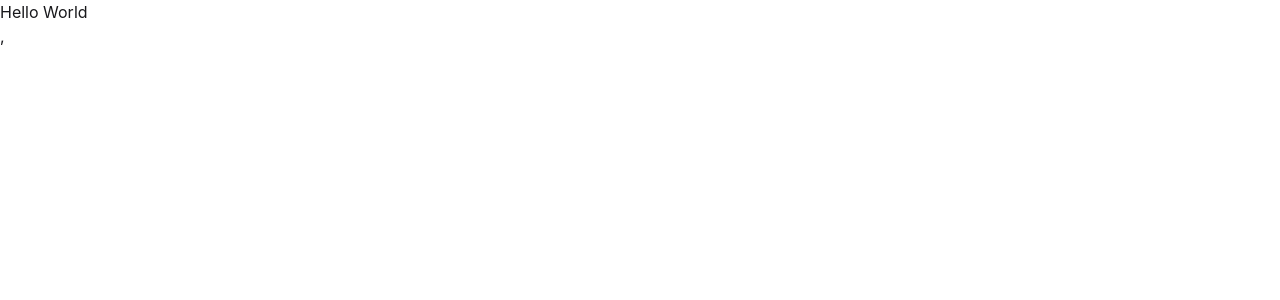
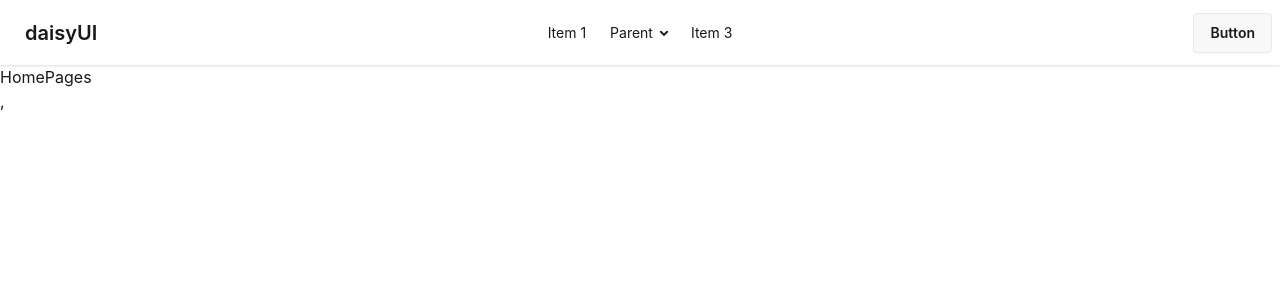
Before and after one commit to Sima-akhter/book-vibe-project, a React (Vite) app: page / in a window 1280 px wide. Shown: the top 300 px of the page. Built offline with nearby package versions, Linux system fonts and the light colour scheme.

Commit message:
added navber

```diff
--- /dev/null
+++ b/src/Layout/MainLayout.jsx
@@ -0,0 +1,15 @@
+import React from 'react'
+import Navber from '../component/shared/navber/Navber'
+import { Outlet } from 'react-router'
+
+const MainLayout = () => {
+  return (
+    <div>
+
+        <Navber></Navber>
+        <Outlet></Outlet>
+    </div>
+  )
+}
+
+export default MainLayout
--- /dev/null
+++ b/src/component/shared/navber/Navber.jsx
@@ -0,0 +1,53 @@
+import React from 'react'
+
+const Navber = () => {
+  return (
+    <div>
+
+<div className="navbar bg-base-100 shadow-sm">
+  <div className="navbar-start">
+    <div className="dropdown">
+      <div tabIndex={0} role="button" className="btn btn-ghost lg:hidden">
+        <svg xmlns="http://www.w3.org/2000/svg" className="h-5 w-5" fill="none" viewBox="0 0 24 24" stroke="currentColor"> <path strokeLinecap="round" strokeLinejoin="round" strokeWidth="2" d="M4 6h16M4 12h8m-8 6h16" /> </svg>
+      </div>
+      <ul
+        tabIndex="-1"
+        className="menu menu-sm dropdown-content bg-base-100 rounded-box z-1 mt-3 w-52 p-2 shadow">
+        <li><a>Item 1</a></li>
+        <li>
+          <a>Parent</a>
+          <ul className="p-2">
+            <li><a>Submenu 1</a></li>
+            <li><a>Submenu 2</a></li>
+          </ul>
+        </li>
+        <li><a>Item 3</a></li>
+      </ul>
+    </div>
+    <a className="btn btn-ghost text-xl">daisyUI</a>
+  </div>
+  <div className="navbar-center hidden lg:flex">
+    <ul className="menu menu-horizontal px-1">
+      <li><a>Item 1</a></li>
+      <li>
+        <details>
+          <summary>Parent</summary>
+          <ul className="p-2 bg-base-100 w-40 z-1">
+            <li><a>Submenu 1</a></li>
+            <li><a>Submenu 2</a></li>
+          </ul>
+        </details>
+      </li>
+      <li><a>Item 3</a></li>
+    </ul>
+  </div>
+  <div className="navbar-end">
+    <a className="btn">Button</a>
+  </div>
+</div>
+
+    </div>
+  )
+}
+
+export default Navber
--- /dev/null
+++ b/src/pages/books/Books.jsx
@@ -0,0 +1,9 @@
+import React from 'react'
+
+const Books = () => {
+  return (
+    <div>Books</div>
+  )
+}
+
+export default Books
--- /dev/null
+++ b/src/routes/Routes.jsx
@@ -0,0 +1,21 @@
+import { createBrowserRouter } from "react-router";
+import MainLayout from "../Layout/MainLayout";
+import HomePages from "../pages/homePages/HomePages";
+import Books from "../pages/books/Books";
+
+export const router = createBrowserRouter([
+  {
+    path: "/",
+    element: <MainLayout></MainLayout>,
+    children: [
+      {
+        index: true,
+        element: <HomePages></HomePages>
+      },
+      {
+        path: "/books",
+        element: <Books></Books>
+      }
+    ]
+  },
+]);
```
Also changed, not shown: src/main.jsx (+2 -9 lines).
